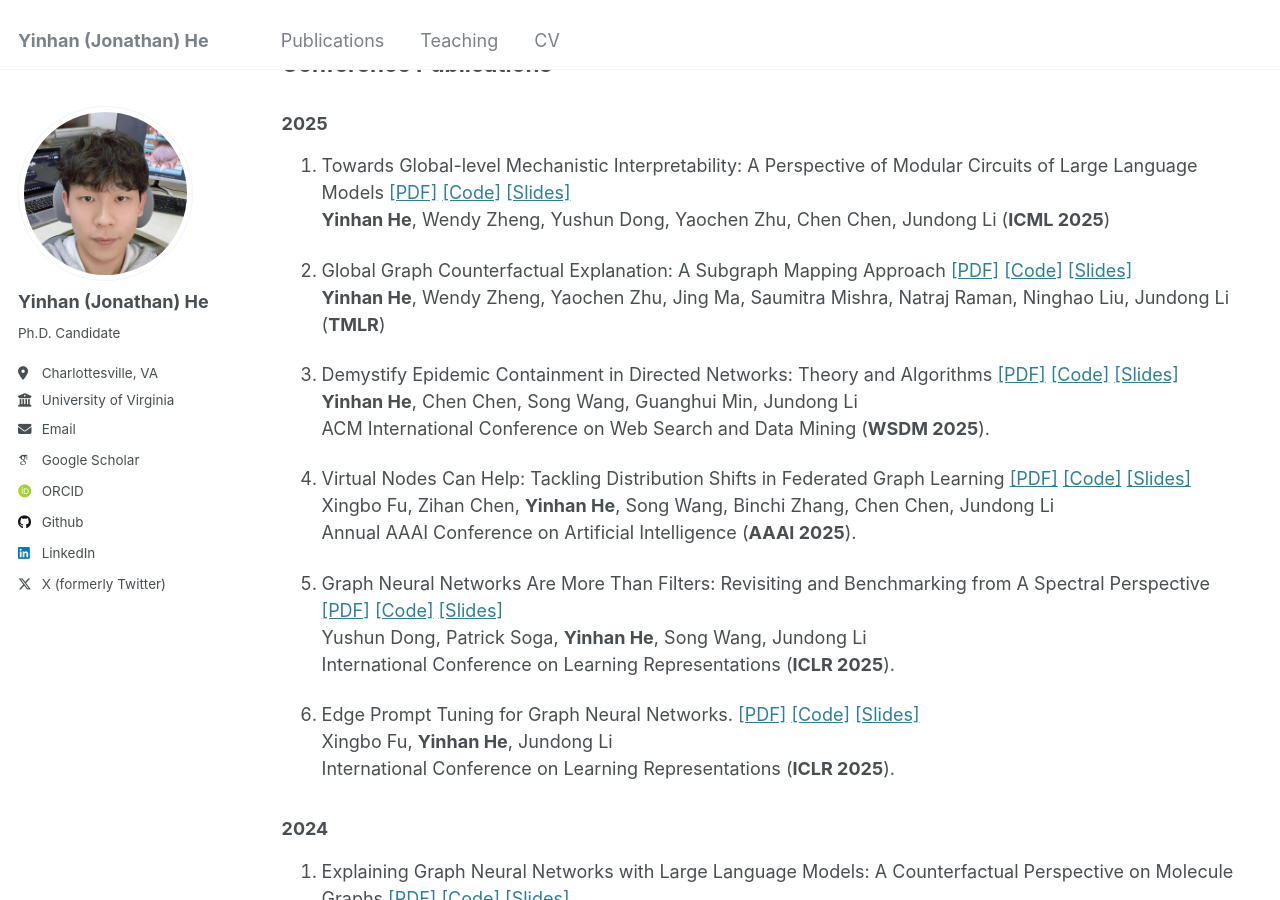
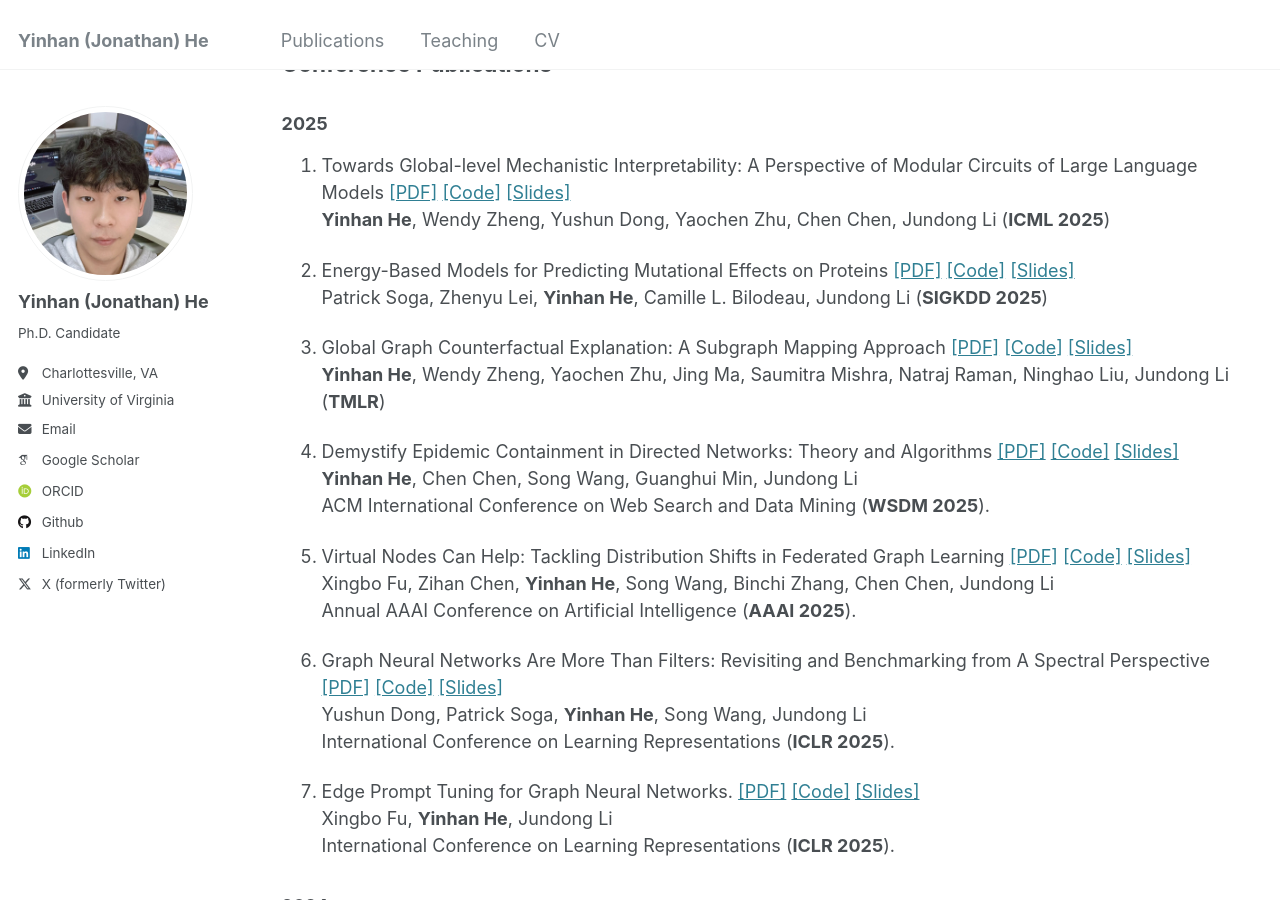
Before and after one commit to YinhanHe123/YinhanHe123.github.io, a Jekyll site: the page built from _pages/publications.md, in a window 1280 px wide and 900 px high, scrolled down 576 px. Built offline with Jekyll 4.4.1, drawn with Linux system fonts in a browser that asks for light colours; some web fonts are replaced; a script that is not in the unit is left out.

Commit message:
Update publications.md

```diff
--- a/_pages/publications.md
+++ b/_pages/publications.md
@@ -23,25 +23,30 @@ Song Wang, Yushun Dong, Binchi Zhang, Zihan Chen, Xingbo Fu, **Yinhan He**, Cong
 
 ### 2025
 
+
+
 1. Towards Global-level Mechanistic Interpretability: A Perspective of Modular Circuits of Large Language Models [[PDF]](https://yinhanhe123.github.io//publications/) [[Code]](https://yinhanhe123.github.io//publications/) [[Slides]](https://yinhanhe123.github.io//publications/)<br>
 **Yinhan He**, Wendy Zheng, Yushun Dong, Yaochen Zhu, Chen Chen, Jundong Li (**ICML 2025**)
 
-2. Global Graph Counterfactual Explanation: A Subgraph Mapping Approach [[PDF]](https://yinhanhe123.github.io//publications/) [[Code]](https://yinhanhe123.github.io//publications/) [[Slides]](https://yinhanhe123.github.io//publications/)<br>
+2. Energy-Based Models for Predicting Mutational Effects on Proteins [[PDF]](https://yinhanhe123.github.io//publications/) [[Code]](https://yinhanhe123.github.io//publications/) [[Slides]](https://yinhanhe123.github.io//publications/)<br>
+Patrick Soga, Zhenyu Lei, **Yinhan He**, Camille L. Bilodeau, Jundong Li (**SIGKDD 2025**)
+
+3. Global Graph Counterfactual Explanation: A Subgraph Mapping Approach [[PDF]](https://yinhanhe123.github.io//publications/) [[Code]](https://yinhanhe123.github.io//publications/) [[Slides]](https://yinhanhe123.github.io//publications/)<br>
 **Yinhan He**, Wendy Zheng, Yaochen Zhu, Jing Ma, Saumitra Mishra, Natraj Raman, Ninghao Liu, Jundong Li (**TMLR**)
 
-3. Demystify Epidemic Containment in Directed Networks: Theory and Algorithms [[PDF]](https://yinhanhe123.github.io//publications/) [[Code]](https://yinhanhe123.github.io//publications/) [[Slides]](https://yinhanhe123.github.io//publications/)<br>
+4. Demystify Epidemic Containment in Directed Networks: Theory and Algorithms [[PDF]](https://yinhanhe123.github.io//publications/) [[Code]](https://yinhanhe123.github.io//publications/) [[Slides]](https://yinhanhe123.github.io//publications/)<br>
 **Yinhan He**, Chen Chen, Song Wang, Guanghui Min, Jundong Li<br>
 ACM International Conference on Web Search and Data Mining (**WSDM 2025**).
 
-4. Virtual Nodes Can Help: Tackling Distribution Shifts in Federated Graph Learning [[PDF]](https://yinhanhe123.github.io//publications/) [[Code]](https://yinhanhe123.github.io//publications/) [[Slides]](https://yinhanhe123.github.io//publications/)<br>
+5. Virtual Nodes Can Help: Tackling Distribution Shifts in Federated Graph Learning [[PDF]](https://yinhanhe123.github.io//publications/) [[Code]](https://yinhanhe123.github.io//publications/) [[Slides]](https://yinhanhe123.github.io//publications/)<br>
 Xingbo Fu, Zihan Chen, **Yinhan He**, Song Wang, Binchi Zhang, Chen Chen, Jundong Li<br>
 Annual AAAI Conference on Artificial Intelligence (**AAAI 2025**).
 
-5. Graph Neural Networks Are More Than Filters: Revisiting and Benchmarking from A Spectral Perspective [[PDF]](https://arxiv.org/abs/2412.07188) [[Code]](https://yinhanhe123.github.io//publications/) [[Slides]](https://yinhanhe123.github.io//publications/)<br>
+6. Graph Neural Networks Are More Than Filters: Revisiting and Benchmarking from A Spectral Perspective [[PDF]](https://arxiv.org/abs/2412.07188) [[Code]](https://yinhanhe123.github.io//publications/) [[Slides]](https://yinhanhe123.github.io//publications/)<br>
 Yushun Dong, Patrick Soga, **Yinhan He**, Song Wang, Jundong Li<br>
 International Conference on Learning Representations (**ICLR 2025**).
 
-6. Edge Prompt Tuning for Graph Neural Networks. [[PDF]](https://yinhanhe123.github.io//publications/) [[Code]](https://yinhanhe123.github.io//publications/) [[Slides]](https://yinhanhe123.github.io//publications/)<br>
+7. Edge Prompt Tuning for Graph Neural Networks. [[PDF]](https://yinhanhe123.github.io//publications/) [[Code]](https://yinhanhe123.github.io//publications/) [[Slides]](https://yinhanhe123.github.io//publications/)<br>
 Xingbo Fu, **Yinhan He**, Jundong Li<br>
 International Conference on Learning Representations (**ICLR 2025**).
 
```
